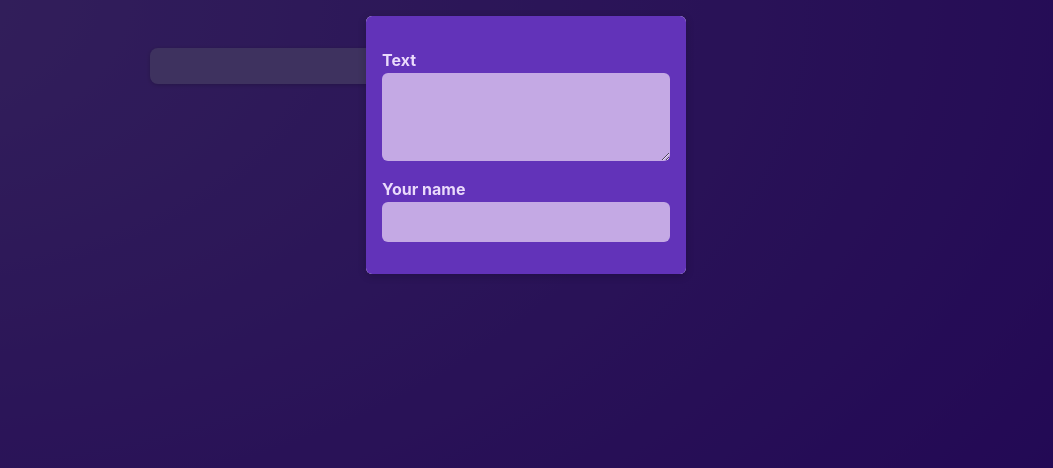
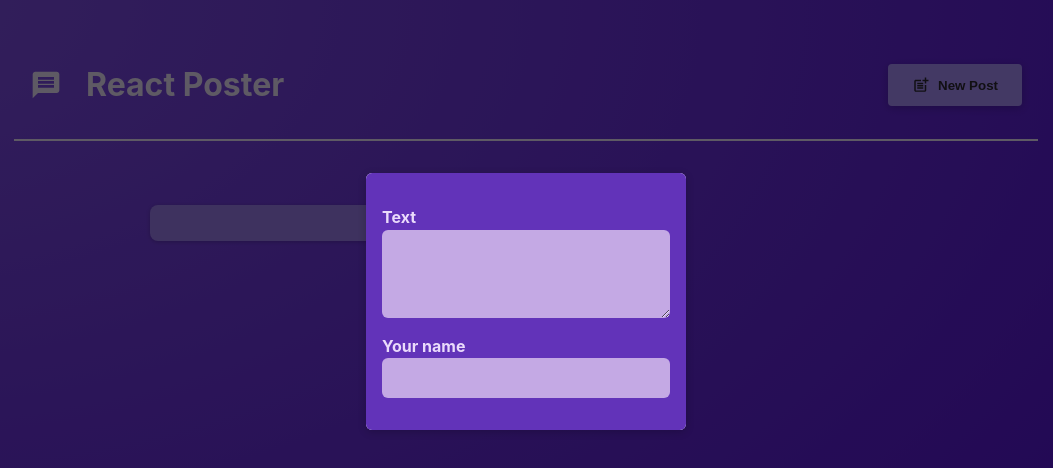
Before and after one commit to GiorgiBabunashvili/reactPosterRC, a React (Vite) app: page / in a window 1280 px wide. Shown: the top 468 px of the page, without its empty margins (114-1167 px from the left). Built offline with nearby package versions, Linux system fonts and the light colour scheme.

Commit message:
create post

```diff
--- a/package.json
+++ b/package.json
@@ -10,7 +10,8 @@
   },
   "dependencies": {
     "react": "^18.2.0",
-    "react-dom": "^18.2.0"
+    "react-dom": "^18.2.0",
+    "react-icons": "^5.3.0"
   },
   "devDependencies": {
     "@types/react": "^18.0.17",
--- a/src/App.jsx
+++ b/src/App.jsx
@@ -1,10 +1,28 @@
+import { useState } from "react";
+import MainHeader from "./components/MainHeader";
 import PostsList from "./components/PostsList";
 
 function App() {
+  const [modalIsVisible, setModalIsVisible] = useState(true);
+
+  function hideModalhandler() {
+    setModalIsVisible(false);
+  }
+
+  function showModalhandler() {
+    setModalIsVisible(true);
+  }
+
   return (
-    <main>
-      <PostsList />
-    </main>
+    <>
+      <MainHeader onCreatePost={showModalhandler} />
+      <main>
+        <PostsList
+          isPosting={modalIsVisible}
+          onStopPosting={hideModalhandler}
+        />
+      </main>
+    </>
   );
 }
 
--- a/src/components/MainHeader.jsx
+++ b/src/components/MainHeader.jsx
@@ -1,6 +1,6 @@
-import { MdPostAdd, MdMessage } from 'react-icons/md';
+import { MdPostAdd, MdMessage } from "react-icons/md";
 
-import classes from './MainHeader.module.css';
+import classes from "./MainHeader.module.css";
 
 function MainHeader({ onCreatePost }) {
   return (
--- a/src/components/PostsList.jsx
+++ b/src/components/PostsList.jsx
@@ -4,14 +4,9 @@ import Post from "./Post";
 import NewPost from "./NewPost";
 import Modal from "./Modal";
 
-const PostsList = () => {
-  const [modalIsVisible, setModalIsVisible] = useState(true);
+const PostsList = ({ isPosting, onStopPosting }) => {
   const [enteredBody, setEnteredBody] = useState("");
   const [enteredAuthor, setEnteredAuthor] = useState("");
-
-  function hideModalhandler() {
-    setModalIsVisible(false);
-  }
 
   function bodyChangeHanlder(e) {
     setEnteredBody(e.target.value);
@@ -21,23 +16,10 @@ const PostsList = () => {
     setEnteredAuthor(e.target.value);
   }
 
-  // let modalContent;
-
-  // if (modalIsVisible) {
-  //   modalContent = (
-  //     <Modal onClose={hideModalhandler}>
-  //       <NewPost
-  //         onBodyChange={bodyChangeHanlder}
-  //         onAuthorChange={authorChangeHanlder}
-  //       />
-  //     </Modal>
-  //   );
-  // }
-
   return (
     <>
-      {modalIsVisible && (
-        <Modal onClose={hideModalhandler}>
+      {isPosting && (
+        <Modal onClose={onStopPosting}>
           <NewPost
             onBodyChange={bodyChangeHanlder}
             onAuthorChange={authorChangeHanlder}
```
Also changed, not shown: 1 other file (tests, documents, lock files or other folders).
